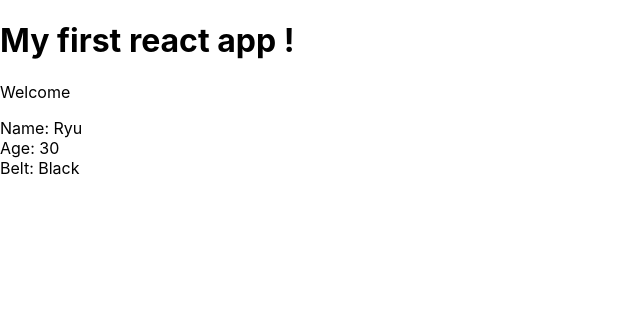
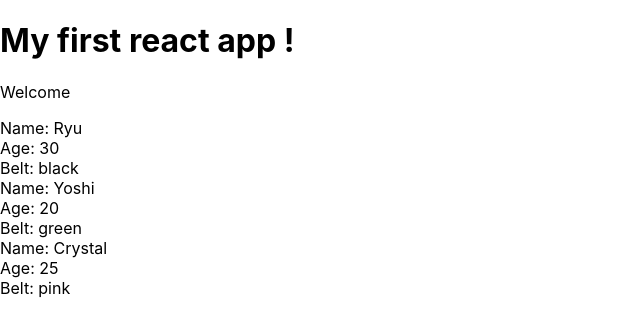
Before and after one commit to codefingas/react, a React (Create React App) app in the folder react-app/: page / in a window 1280 px wide. Shown: the top 336 px of the page, without its empty margins (0-640 px from the left). Built offline with nearby package versions, Linux system fonts and the light colour scheme.

Commit message:
created unique key for lists

```diff
--- a/react-app/src/App.js
+++ b/react-app/src/App.js
@@ -1,14 +1,25 @@
-import React from 'react';
+import React, {Component} from 'react';
 import Ninjas from './Ninjas';
 
-function App() {
+class App extends Component {
+  state = {
+    ninjas : [
+      {name : 'Ryu', age : 30, belt: 'black', id: 1},
+      {name : 'Yoshi', age : 20, belt: 'green', id: 2},
+      {name : 'Crystal', age : 25, belt: 'pink', id: 3}
+    ]
+  };
+
+  render() {
     return (
       <div className="App">
        <h1>My first react app !</h1>
        <p>Welcome</p>
-     <Ninjas name="Ryu" age="30" belt="Black"/>
+       <Ninjas ninjas={this.state.ninjas}/>
       </div>
     );
   }
 
+}
+
 export default App;
--- a/react-app/src/Ninjas.js
+++ b/react-app/src/Ninjas.js
@@ -2,14 +2,23 @@
 
 class Ninjas extends Component {
     render() {
-        const {name, age, belt } = this.props;
+        const { ninjas } = this.props;
+
+        const ninjaList = ninjas.map(ninja => {
+            return (
+                <div className="ninja" key={ninja.id}>
+                    <div>Name: {ninja.name}</div>
+                    <div>Age: {ninja.age}</div>
+                    <div>Belt: {ninja.belt}</div>
+                </div>
+            );
+        });
+
         return (
-            <div className="ninja">
-                <div>Name: {name}</div>
-                <div>Age: {age}</div>
-                <div>Belt: {belt}</div>
+            <div className="ninja-list">
+                    {ninjaList}
             </div>
-        );
+            );
     }
 };
 
```
Lines whose indentation alone changed are shown as unchanged.
